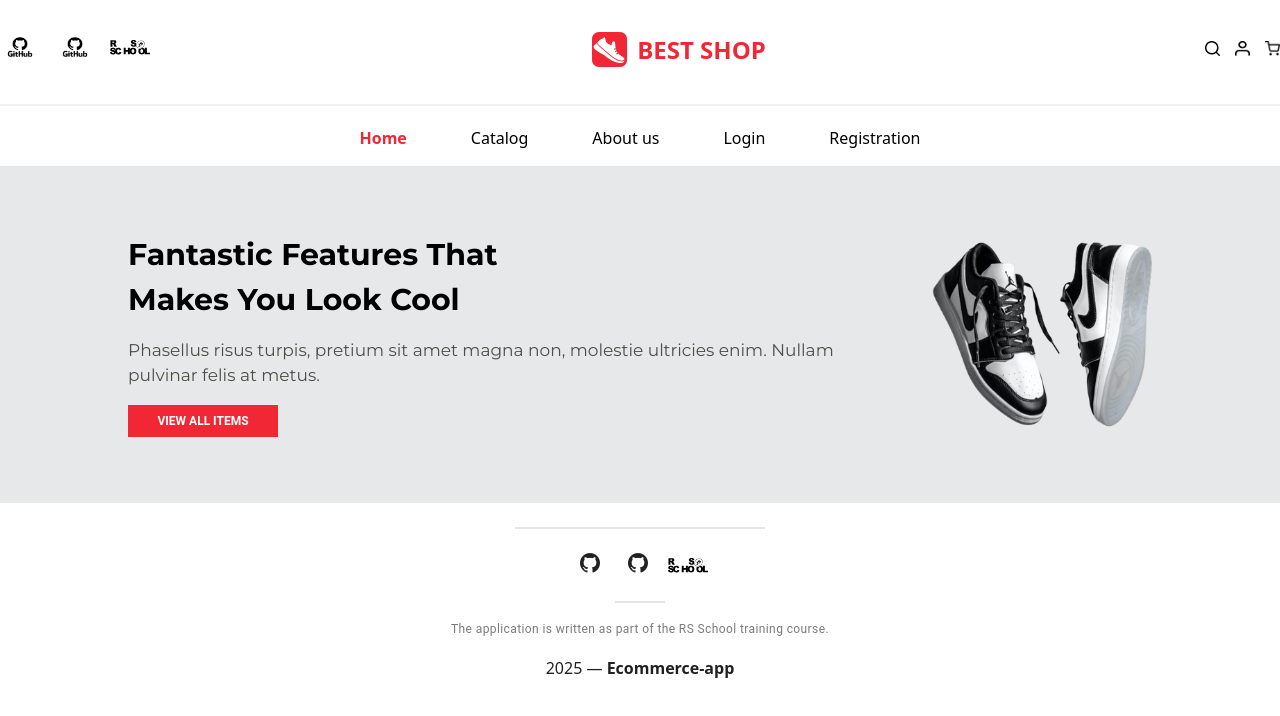
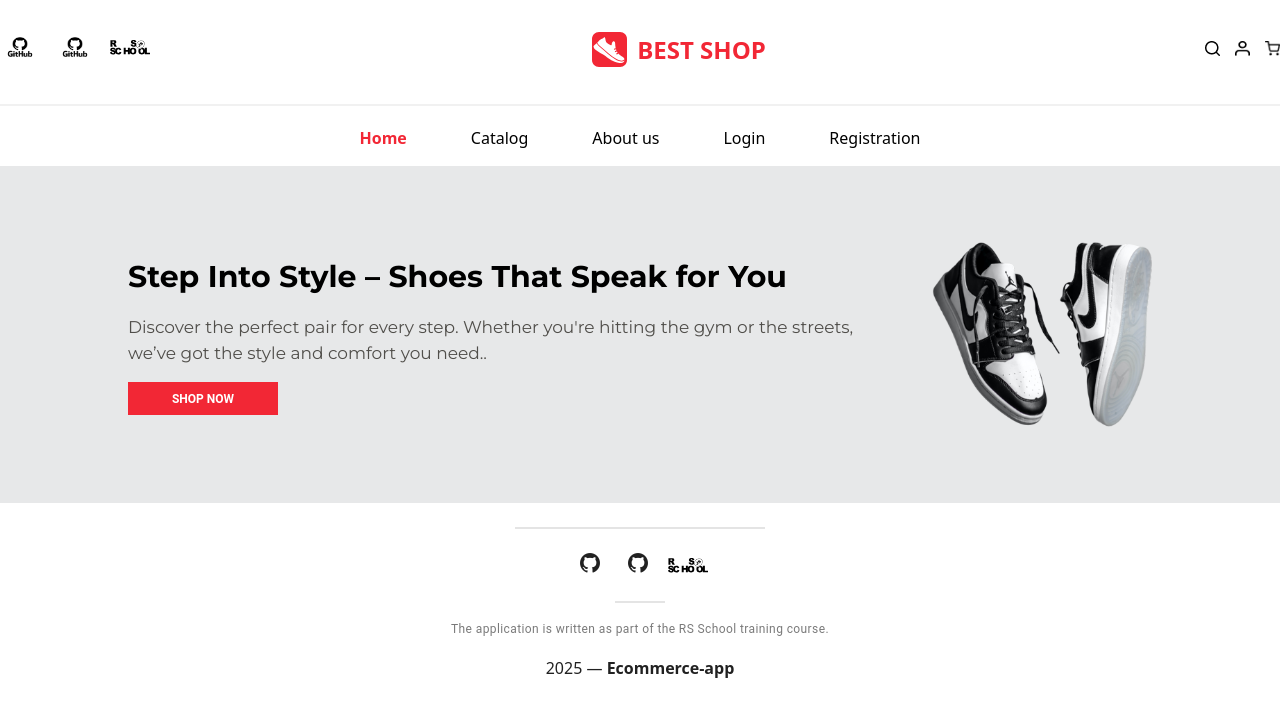
Before and after one commit to ustinix/eCommerce-Application, a Vue app: page / in a window 1280 px wide. Shown: the top 716 px of the page. Built offline with nearby package versions, Linux system fonts and the light colour scheme.

Commit message:
feat: add wach props.modelValue

```diff
--- a/src/components/layout/base-input.vue
+++ b/src/components/layout/base-input.vue
@@ -22,11 +22,21 @@ watch(inputValue, value => {
   emit('update:modelValue', value);
   errorMessage.value = props.validate ? props.validate(value) : '';
 });
+watch(
+  () => props.modelValue,
+  value => {
+    inputValue.value = value;
+  },
+);
 const inputType = computed(() => {
   if (props.type === 'password') {
     return showPassword.value ? 'text' : 'password';
   }
   return props.type || 'text';
+});
+const passwordToggleIcon = computed(() => {
+  if (props.type !== 'password') return;
+  return showPassword.value ? 'mdi-eye-off' : 'mdi-eye';
 });
 </script>
 <template>
@@ -46,9 +56,7 @@ const inputType = computed(() => {
       :hide-details="false"
       density="compact"
       class="form_input"
-      :append-inner-icon="
-        props.type === 'password' ? (showPassword ? 'mdi-eye-off' : 'mdi-eye') : undefined
-      "
+      :append-inner-icon="passwordToggleIcon"
       @click:append-inner="showPassword = !showPassword"
     />
   </div>
--- a/src/pages/mainPage/main-page.vue
+++ b/src/pages/mainPage/main-page.vue
@@ -1,16 +1,17 @@
-<script setup lang="ts"></script>
+<script setup lang="ts">
+const titleText = 'Step Into Style – Shoes That Speak for You';
+const introText =
+  "Discover the perfect pair for every step. Whether you're hitting the gym or the streets, we’ve got the style and comfort you need.";
+</script>
 
 <template>
   <div class="main-page">
     <div class="content">
       <div class="advert">
         <div class="text">
-          <h2>Fantastic Features That <span></span>Makes You Look Cool</h2>
-          <p>
-            Phasellus risus turpis, pretium sit amet magna non, molestie ultricies enim. Nullam
-            pulvinar felis at metus.
-          </p>
-          <button class="button">View All Items</button>
+          <h2>{{ titleText }}</h2>
+          <p>{{ introText }}.</p>
+          <button class="button">SHOP NOW</button>
         </div>
         <div class="image-container">
           <img src="../../assets/images/black-white.png" alt="snikers" />
--- a/src/theme-vuetify.ts
+++ b/src/theme-vuetify.ts
@@ -1,10 +1,13 @@
+const themeName = 'appTheme';
+const primaryColor = '#f22735';
+
 export const theme = {
-  defaultTheme: 'appTheme',
+  defaultTheme: themeName,
   themes: {
     appTheme: {
       dark: false,
       colors: {
-        primary: '#f22735',
+        primary: primaryColor,
       },
     },
   },
```
